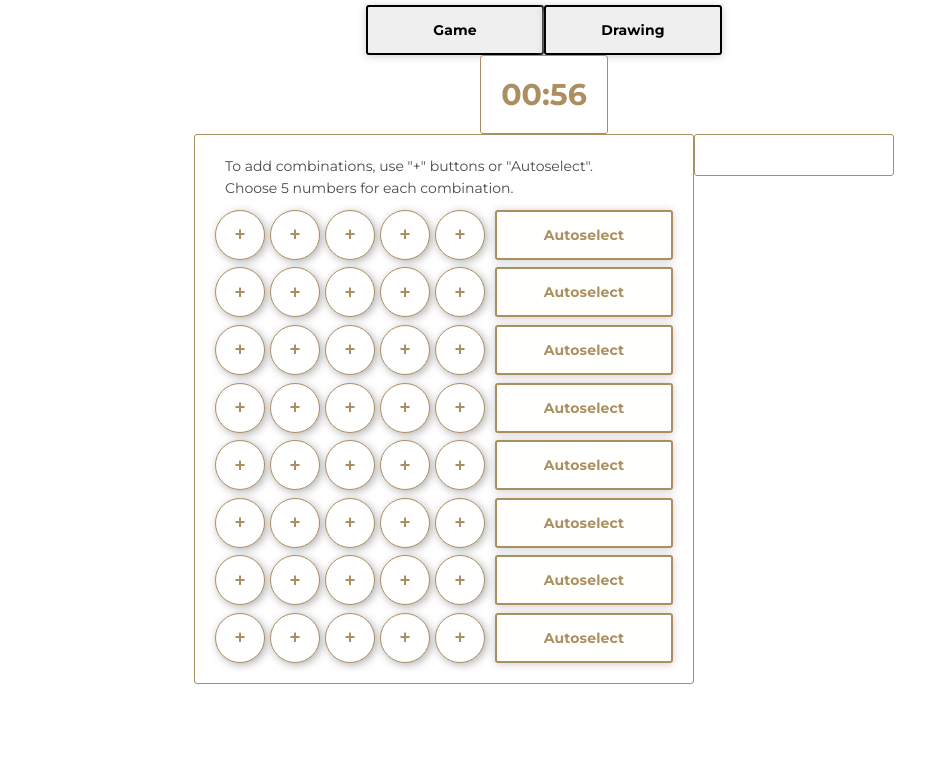
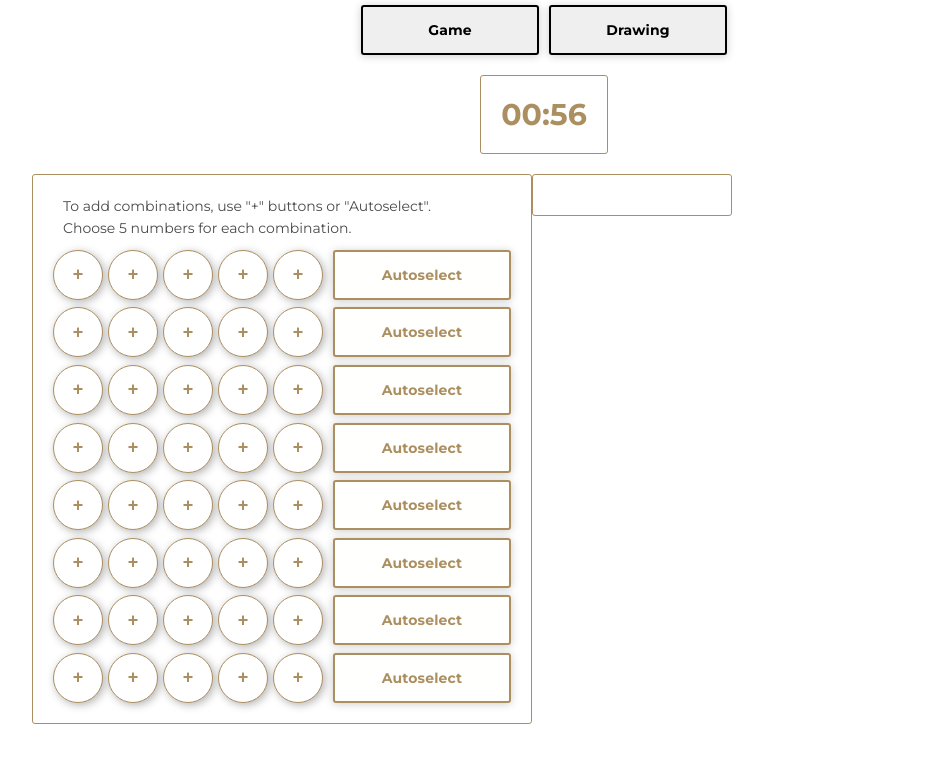
Before and after one commit to Bunchenko/5-of-36, an Angular app: page /game in a window 1280 px wide. Shown: the top 762 px of the page, without its empty margins (96-1021 px from the left). Built offline with nearby package versions, Linux system fonts and the light colour scheme.

Commit message:
add margins

```diff
--- a/src/app/app.component.css
+++ b/src/app/app.component.css
@@ -12,3 +12,20 @@
   font-size: 30px;
   line-height: 37px;
 }
+
+nav {
+  display: flex;
+  justify-content: space-around;
+  gap: 10px;
+  flex-wrap: wrap;
+}
+
+.margin {
+  margin-bottom: 20px;
+}
+
+.container {
+  width: 100%;
+  max-width: 1024px;
+  margin: 0 auto;
+}
--- a/src/app/app.component.html
+++ b/src/app/app.component.html
@@ -1,5 +1,5 @@
 <app-toast></app-toast>
-<nav>
+<nav class="margin">
 	<app-button [routerLink]="'/game'">
 		Game
 	</app-button>
@@ -8,7 +8,11 @@
 	</app-button>
 </nav>
 
-<app-card [elemStyles]="{display: 'flex', alignItems: 'center', flexDirection: 'column'}">
-	<div class="time">{{(drawingService.time$ | async) ?? 0 | mmss}}</div>
-</app-card>
-<router-outlet></router-outlet>
+<div class="margin">
+	<app-card [elemStyles]="{display: 'flex', alignItems: 'center', flexDirection: 'column'}">
+		<div class="time">{{(drawingService.time$ | async) ?? 0 | mmss}}</div>
+	</app-card>
+</div>
+<div class="container">
+	<router-outlet></router-outlet>
+</div>
```
